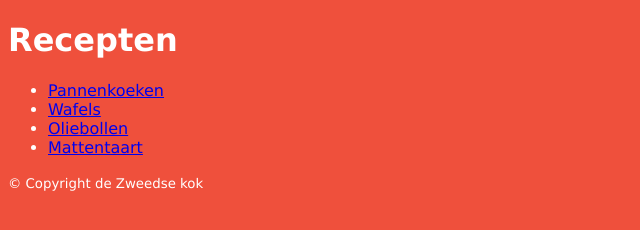
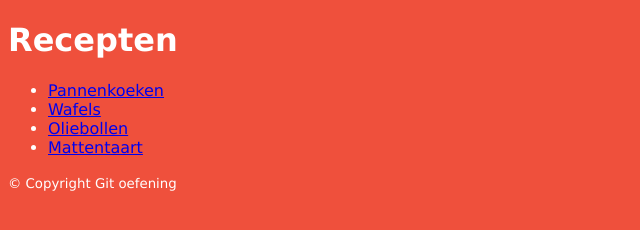
Before and after one commit to enapkon/recepten, a plain HTML site: page index.html in a window 1280 px wide. Shown: the full height of the page, 0-640 px from the left. Drawn offline with Linux system fonts and the light colour scheme.

Commit message:
met de zweedse kok

```diff
--- a/index.html
+++ b/index.html
@@ -15,6 +15,6 @@
                         <li><a href="mattentaart.html">Mattentaart</a></li>
 		</ul>
 	</nav>
-	<footer><small>&copy; Copyright de Zweedse kok</small></footer>
+	<footer><small>&copy; Copyright Git oefening</small></footer>
 </body>
 </html>
```
